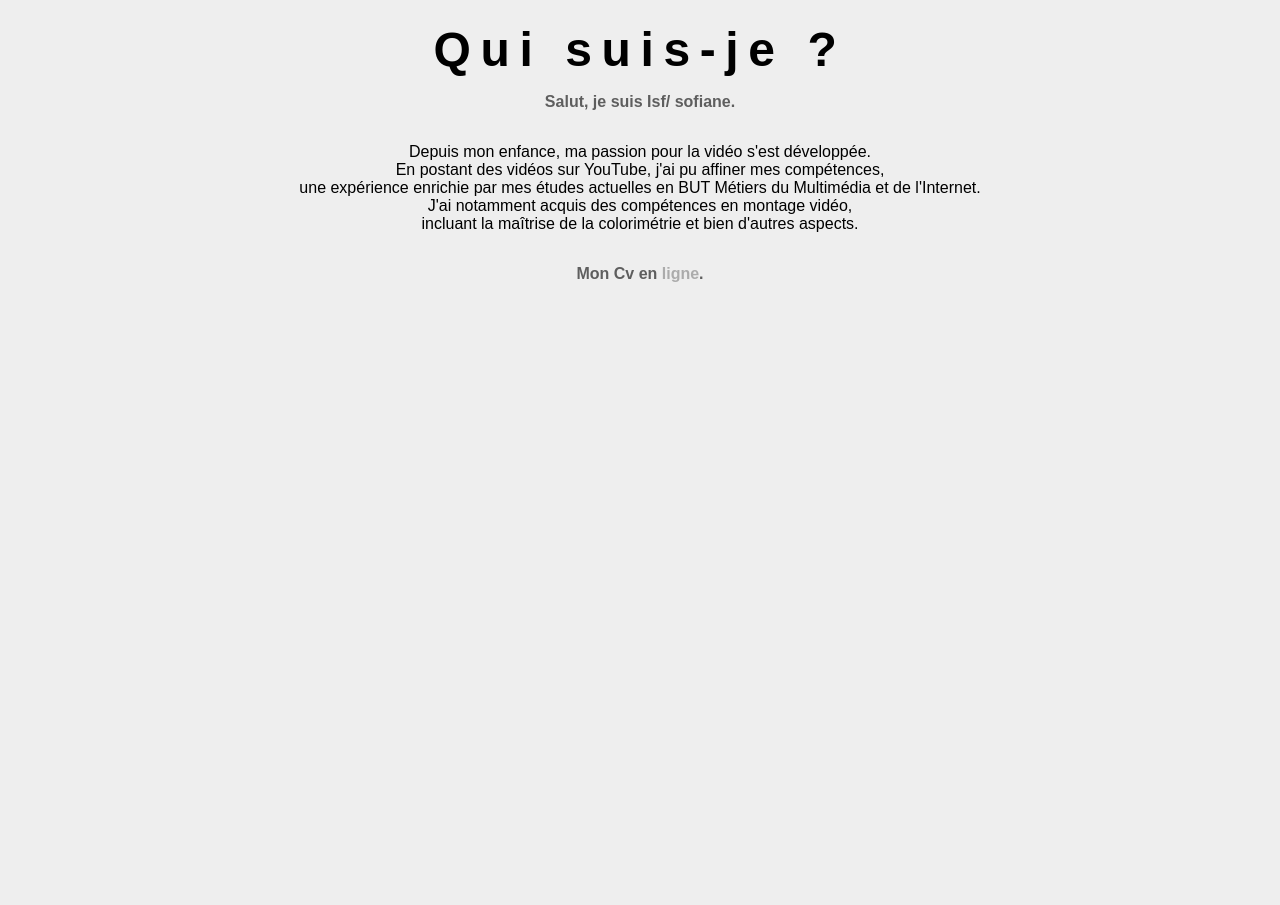
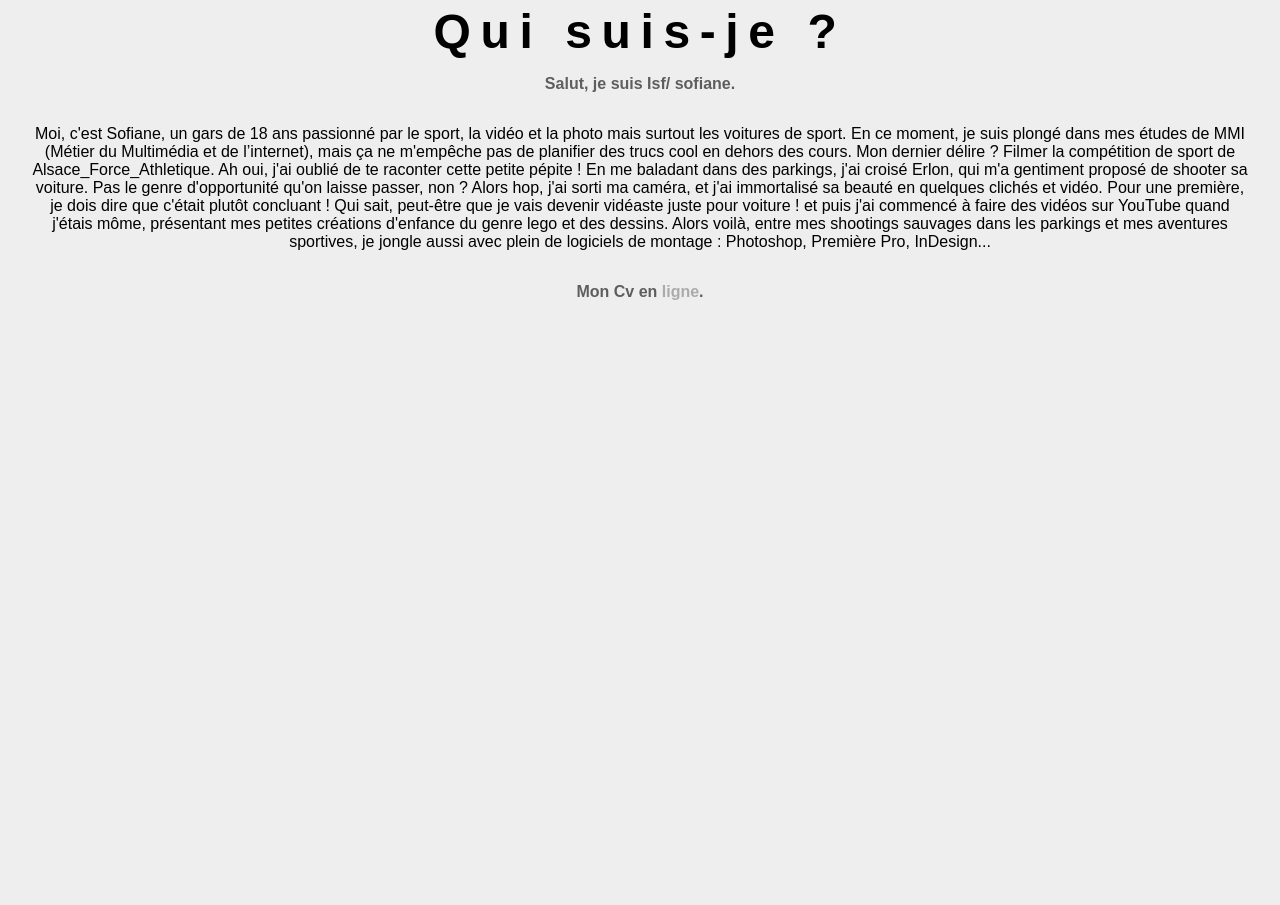
Before and after one commit to isf-so/isf.portfolio, a plain HTML site: page index.html in a window 1280 px wide. Shown: the part 1040-1945 px from the top of the page. Drawn offline with nearby package versions, Linux system fonts and the light colour scheme.

Commit message:
Update index.html

```diff
--- a/index.html
+++ b/index.html
@@ -49,19 +49,57 @@
       <h1 data-francais="Qui suis-je ?" data-anglais="Who am I?">Qui suis-je ?</h1>
       <h3 data-francais="Salut, je suis Isf/ sofiane" data-anglais="Hey, I'm Isf/ sofiane">Salut, je suis Isf/ sofiane.
       </h3>
-      <p data-francais="Depuis mon enfance, ma passion pour la vidéo s'est développée. <br> En postant des vidéos sur YouTube, j'ai pu
-        affiner mes compétences, <br> une expérience enrichie par mes études actuelles en BUT Métiers du Multimédia et de
-        l'Internet. <br> J'ai notamment acquis des compétences en montage vidéo, <br> incluant la maîtrise de la colorimétrie et
-        bien d'autres aspects." data-anglais="My passion for video has been growing ever since I was a child. <br> By posting videos on YouTube, I've been able to
-        to hone my skills,<br> an experience that has been enriched by my current studies in Multimedia and Internet
-        l'Internet. <br>  In particular, I've acquired skills in video editing,<br> including mastery of colourimetry and many other aspects.
-        bien d'autres aspects.">Depuis mon enfance, ma passion pour la vidéo s'est développée. <br> En postant des
-        vidéos sur YouTube, j'ai pu
-        affiner mes compétences, <br> une expérience enrichie par mes études actuelles en BUT Métiers du Multimédia et
+      <p data-francais="Moi, c'est Sofiane, un gars de 18 ans passionné par le sport, la vidéo et la photo mais
+      surtout les voitures de sport. En ce moment, je suis plongé dans mes études de MMI (Métier du Multimédia et
+      de
+      l’internet), mais ça ne m'empêche pas de planifier des trucs cool en dehors des cours. Mon dernier
+      délire ?
+      Filmer la compétition de sport de Alsace_Force_Athletique. Ah oui, j'ai oublié de te raconter cette petite
+      pépite ! En me baladant dans des parkings, j'ai croisé Erlon, qui m'a gentiment proposé de shooter sa
+      voiture.
+      Pas le genre d'opportunité qu'on laisse passer, non ? Alors hop, j'ai sorti ma caméra, et j'ai immortalisé
+      sa
+      beauté en quelques clichés et vidéo. Pour une première, je dois dire que c'était plutôt concluant !
+      Qui
+      sait,
+      peut-être que je vais devenir vidéaste juste pour voiture ! et puis j'ai commencé à faire des vidéos sur
+      YouTube
+      quand j'étais môme, présentant mes petites créations d'enfance du genre lego et des dessins. Alors
+      voilà,
+      entre
+      mes shootings sauvages dans les parkings et mes aventures sportives, je jongle aussi avec plein de
+      logiciels de
+      montage : Photoshop, Première Pro, InDesign..." data-anglais="I'm Sofiane, an 18-year-old boy with a passion for sport, video and photography, but also sports cars.
+        At the moment, I'm immersed in my MMI (Multimedia and Information Technology) studies. de but that doesn't
+         stop me planning cool stuff outside the classroom. My latest fantasy?
+         Filmer la compétition de sport de Alsace_Force_Athletique. Oh yes, I forgot to tell you about this little pépite !
+          I was wandering around some car parks when I bumped into Erlon, who kindly offered to shoot his voiture. Pas le genre d'opportunité
+          qu'on laisse passer, non ?  So I got out my camera and immortalised sa beauté en quelques clichés et vidéo.  For a first-timer,
+          I have to say it was pretty convincing! Qui sait, maybe I'll become a videographer just for the car! And then I started making
+          videos on YouTube when I was a kid, showing my little childhood creations like lego and drawings. So there you go, entre my
+          wild shootings in car parks and my sporting adventures, I also juggle a lot of editing software montage :
+          Photoshop, Première Pro, InDesign...">
+        Moi, c'est Sofiane, un gars de 18 ans passionné par le sport, la vidéo et la photo mais
+        surtout les voitures de sport. En ce moment, je suis plongé dans mes études de MMI (Métier du Multimédia et
         de
-        l'Internet. <br> J'ai notamment acquis des compétences en montage vidéo, <br> incluant la maîtrise de la
-        colorimétrie et
-        bien d'autres aspects.
+        l’internet), mais ça ne m'empêche pas de planifier des trucs cool en dehors des cours. Mon dernier
+        délire ?
+        Filmer la compétition de sport de Alsace_Force_Athletique. Ah oui, j'ai oublié de te raconter cette petite
+        pépite ! En me baladant dans des parkings, j'ai croisé Erlon, qui m'a gentiment proposé de shooter sa
+        voiture.
+        Pas le genre d'opportunité qu'on laisse passer, non ? Alors hop, j'ai sorti ma caméra, et j'ai immortalisé
+        sa
+        beauté en quelques clichés et vidéo. Pour une première, je dois dire que c'était plutôt concluant !
+        Qui
+        sait,
+        peut-être que je vais devenir vidéaste juste pour voiture ! et puis j'ai commencé à faire des vidéos sur
+        YouTube
+        quand j'étais môme, présentant mes petites créations d'enfance du genre lego et des dessins. Alors
+        voilà,
+        entre
+        mes shootings sauvages dans les parkings et mes aventures sportives, je jongle aussi avec plein de
+        logiciels de
+        montage : Photoshop, Première Pro, InDesign...
       </p>
       <div>
 
```
